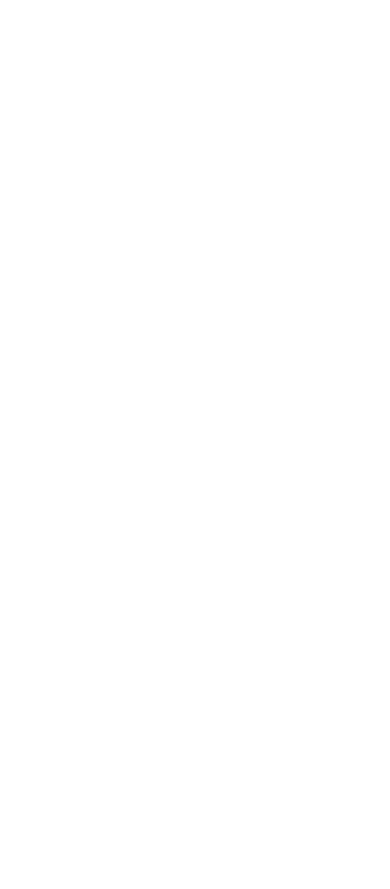
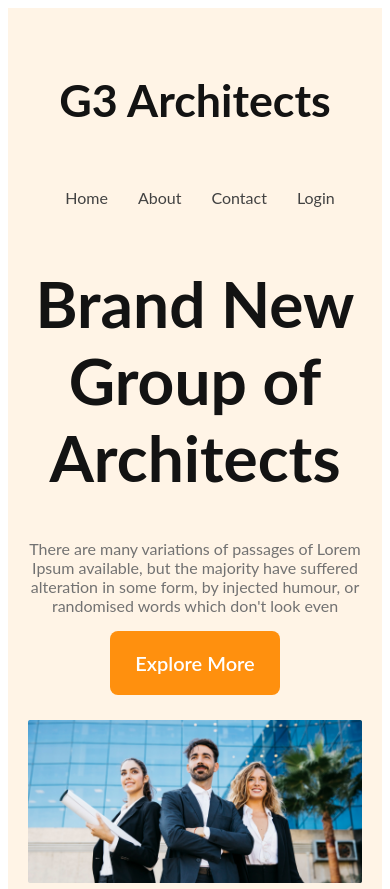
Before and after one commit to developershane/architect-website, a plain HTML site: page index.html in a window 390 px wide. Shown: the top 889 px of the page. Before the commit the page ends 844 px from the top, so only its background shows below. Drawn offline with Linux system fonts and the light colour scheme.

Commit message:
improving day by day

```diff
--- a/index.html
+++ b/index.html
@@ -1,12 +1,60 @@
 <!DOCTYPE html>
 <html lang="en">
+
 <head>
     <meta charset="UTF-8">
     <meta name="viewport" content="width=device-width, initial-scale=1.0">
     <title>Architects</title>
     <link rel="stylesheet" href="style/architect.css">
 </head>
+
 <body>
+    <!-- header-start -->
+    <header class="header">
+        <nav>
+            <h3 class="nav-title">G3 Architects</h3>
+            <ul>
+                <li><a href="Home">Home</a></li>
+                <li><a href="About">About</a></li>
+                <li><a href="Contact">Contact</a></li>
+                <li><a href="Login">Login</a></li>
+            </ul>
+        </nav>
+        <div class="banner">
+            <div class="banner-content">
+                <h1 class="banner-title">
+                    Brand New <br>Group of Architects
+                </h1>
+                <p class="banner-des">There are many variations of passages of Lorem Ipsum available, but the majority
+                    have
+                    suffered alteration in some form, by injected humour, or randomised words which don't look even</p>
+                <button class="btn-primary">Explore More</button>
+            </div>
+            <img class="img" src="images/banner.png" alt="">
+        </div>
+    </header>
+    <!-- header-end -->
+    <main>
+        <!-- teame-feature-start -->
+        <section class="team-container">
+            <div class="team-img-container">
+                <img src="images/team1.png" alt="">
+                <img src="images/team2.png" alt="">
+                <img src="images/team3.png" alt="">
+                <img src="images/team4.png" alt="">
+            </div>
+            <div class="team-content">
+                <h3 class="team-content-title">Quick list of Our Features</h3>
+                <p class="team-des">There are many variations of passages of Lorem Ipsum available, but the majority
+                    have suffered alteration in some form, by injected humour, or randomised words which don't look even
+                </p>
+                <button class="btn-primary">Explore More</button>
+            </div>
+        </section>
+    </main>
+    <footer>
 
+    </footer>
 </body>
+
 </html>
--- a/style/architect.css
+++ b/style/architect.css
@@ -0,0 +1,103 @@
+/* work sans font */
+@import url('https://fonts.googleapis.com/css2?family=Work+Sans:wght@400;500;600;700;800&display=swap');
+
+/* shared style */
+* {
+    font-family: 'Work Sans', sans-serif;
+    font-family: 'Open Sans', sans-serif;
+    font-family: 'Lato', sans-serif;
+}
+
+.btn-primary {
+    font-size: 1.25rem;
+    border-radius: 8px;
+    background: #FF900E;
+    padding: 20px 25px;
+    color: #FFF;
+    font-weight: 600;
+    cursor: pointer;
+    border: 0;
+}
+
+/* header style */
+.header {
+    background: rgba(255, 144, 14, 0.10);
+    padding: 50px 240px;
+}
+
+.nav-title {
+    color: #131313;
+    font-size: 2.8rem;
+    font-weight: 700;
+
+}
+
+nav {
+    display: flex;
+    justify-content: space-between;
+    align-items: center;
+}
+
+nav>ul {
+    display: flex;
+}
+
+li {
+    list-style: none;
+    margin-right: 30px;
+    font-weight: 500px;
+    font-size: 1rem;
+}
+
+nav li a {
+    text-decoration: none;
+    color: #424242;
+}
+
+/* banner styles */
+.banner-content {
+    max-width: 800px;
+    text-align: center;
+    margin: 0 auto;
+}
+
+.banner-title {
+    font-size: 4rem;
+    font-weight: 700px;
+    color: #131313;
+}
+
+.banner-des {
+    color: #727272;
+}
+.banner img{
+    width: 100%;
+    margin-top: 25px;
+}
+/* main style */
+main{
+    max-width: 1440px;
+    margin: 0 auto;
+}
+
+
+/* responsive style */
+/* mobile device */
+@media screen and (max-width: 576px) {
+    .header{
+        padding: 20px;
+    }
+    nav{
+        flex-direction: column;
+    }
+}
+
+/* tablet or medium devices */
+@media screen and (min-width: 577px) and (max-width: 992px) {
+    .header{
+        padding: 50px;
+    }
+    nav{
+        flex-direction: column;
+    }
+}
```
